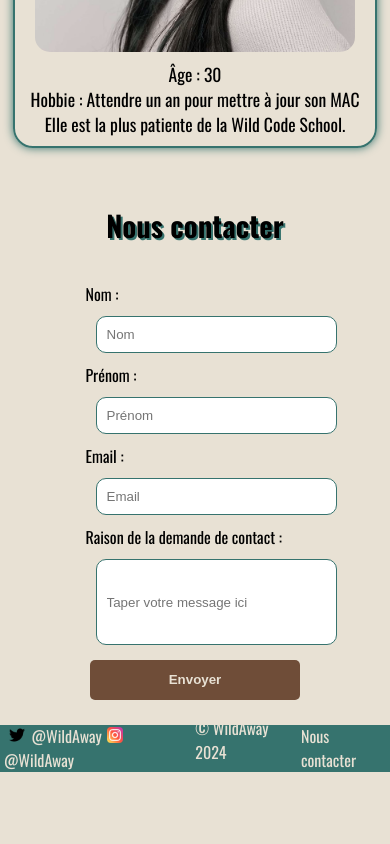
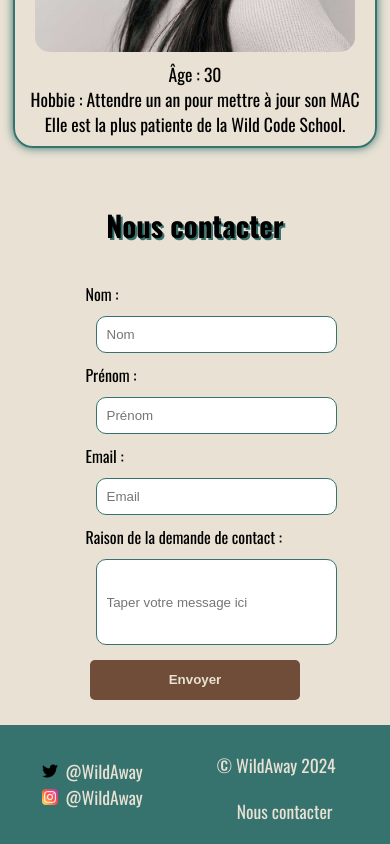
Before and after one commit to WildCodeSchool-2024-09/LILLE-0924-PROJECT2-G2-WILD-AWAY, a React (Vite) app in the folder client/: page /about-us in a window 390 px wide. Shown: the part 2030-2874 px from the top of the page. Before the commit the page ends 2810 px from the top, so only its background shows below. Built offline with nearby package versions, Linux system fonts and the light colour scheme; a web font is replaced by a local one.

Commit message:
adding footer responsive for mobile

```diff
--- a/client/src/components/Footer/Footer.css
+++ b/client/src/components/Footer/Footer.css
@@ -21,3 +21,24 @@ section {
   align-items: center;
   justify-content: space-around;
 }
+
+@media screen and (max-width: 480px) {
+  .footer {
+    height: 7rem;
+    font-size: 1.1rem;
+  }
+
+  .reseau {
+    display: flex;
+    flex-direction: column;
+    width: 7rem;
+  }
+
+  .contact {
+    height: 1.5rem;
+  }
+
+  .contact-us {
+    margin-left: 1rem;
+  }
+}
--- a/client/src/components/Footer/Footer.tsx
+++ b/client/src/components/Footer/Footer.tsx
@@ -5,17 +5,22 @@ function Footer() {
     <footer>
       <section className="footer">
         <div className="reseau">
-          <img src="/twitter.png" className="logo" alt="logo de Twitter" />{" "}
-          @WildAway
-          <img src="/instagram.png" className="logo" alt="logo de Instagram" />{" "}
-          @WildAway
+          <div className="twitter">
+            <img src="/twitter.png" className="logo" alt="logo de Twitter" />{" "}
+            @WildAway <br />
+          </div>
+          <div className="instagram">
+            <img
+              src="/instagram.png"
+              className="logo"
+              alt="logo de Instagram"
+            />{" "}
+            @WildAway
+          </div>
         </div>
         <div className="contact">
           <p>© WildAway 2024 </p>
-        </div>
-        <div>
-          {" "}
-          <p>Nous contacter</p>
+          <p className="contact-us">Nous contacter</p>
         </div>
       </section>
     </footer>
```
